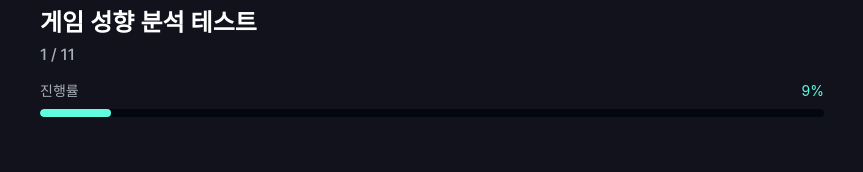
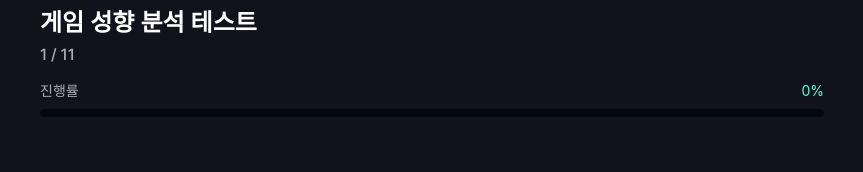
Before and after one commit to szeunkk/ReadyGo, a Next.js app: page /traits in a window 1280 px wide. Shown: the top 172 px of the page, without its empty margins (208-1071 px from the left). Built offline with nearby package versions, Linux system fonts and the light colour scheme.

Commit message:
fix: 게임 성향 분석 진행률 계산 수정
- 진행률이 완료한 답변 수 기준으로 계산되도록 수정
- 첫 번째 질문에서 0%, 답변 후 9%씩 증가
- (currentStep - 1) / totalSteps 공식 적용

```diff
--- a/src/components/traits/ui/question/question.tsx
+++ b/src/components/traits/ui/question/question.tsx
@@ -50,8 +50,8 @@ export default function Question({ onComplete }: QuestionProps) {
     }
   };
 
-  const progressPercentage = Math.round((currentStep / totalSteps) * 100);
-  const progressWidth = (currentStep / totalSteps) * 100;
+  const progressPercentage = Math.round(((currentStep - 1) / totalSteps) * 100);
+  const progressWidth = ((currentStep - 1) / totalSteps) * 100;
 
   // 팩맨 위치 계산 (0-10 사이)
   const pacmanPosition = currentStep - 1;
```
